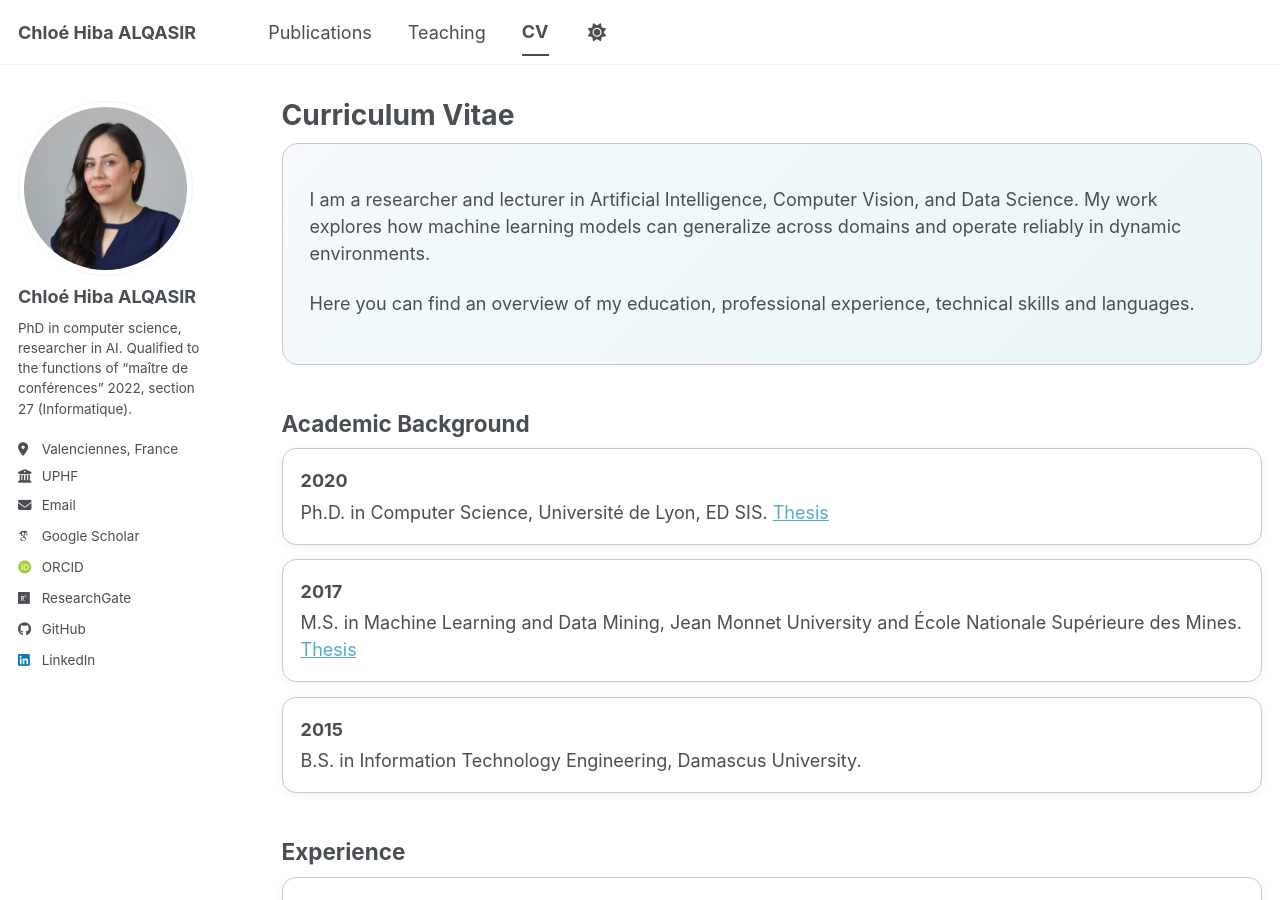
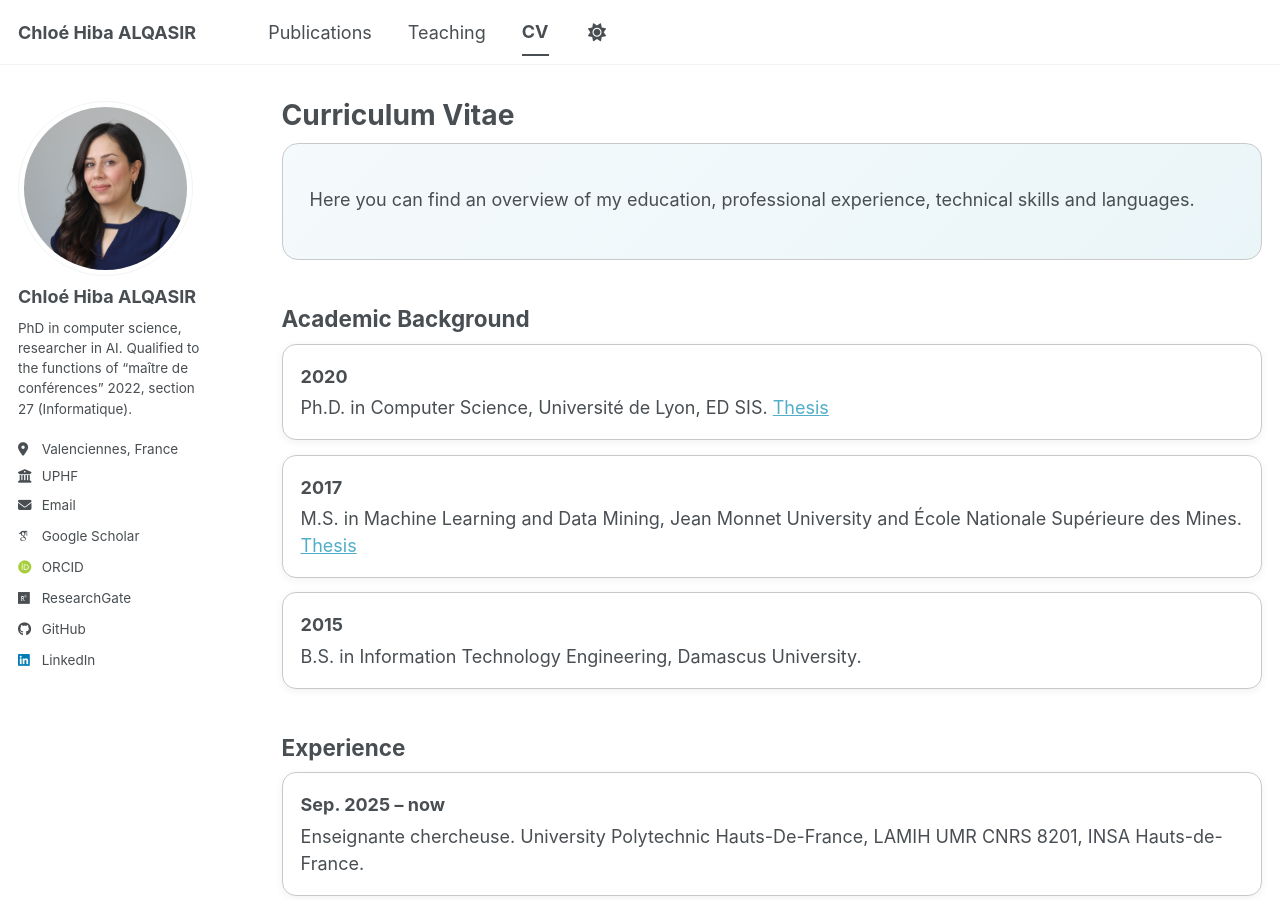
Before and after one commit to halqasir/halqasir.github.io, a Jekyll site: the page built from _pages/cv.html, in a window 1280 px wide and 900 px high. Built offline with Jekyll 4.4.1, drawn with Linux system fonts in a browser that asks for light colours; some web fonts are replaced; a script bundle is joined from its source files by our own code; library files that are not in the unit come from our copies.

Commit message:
may 2026 version

```diff
--- a/_pages/cv.html
+++ b/_pages/cv.html
@@ -10,10 +10,6 @@ redirect_from:
 {% include base_path %}
 
 <div class="cv-intro">
-  <p>
-    I am a researcher and lecturer in Artificial Intelligence, Computer Vision, and Data Science. My work explores how machine learning models can generalize across domains and operate reliably in dynamic environments.
-  </p>
-
   <p>
     Here you can find an overview of my education, professional experience, technical skills and languages.
   </p>
```
